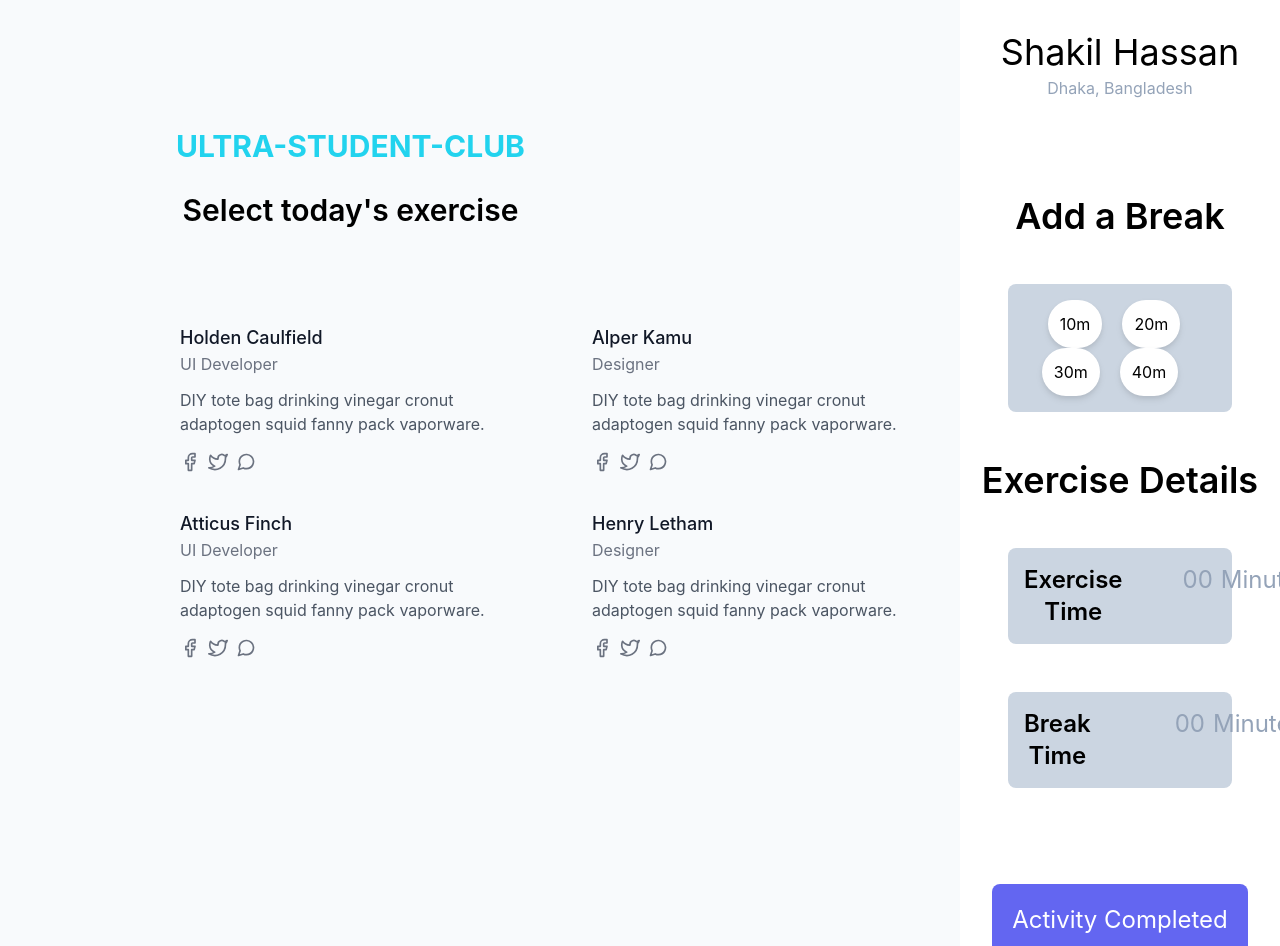
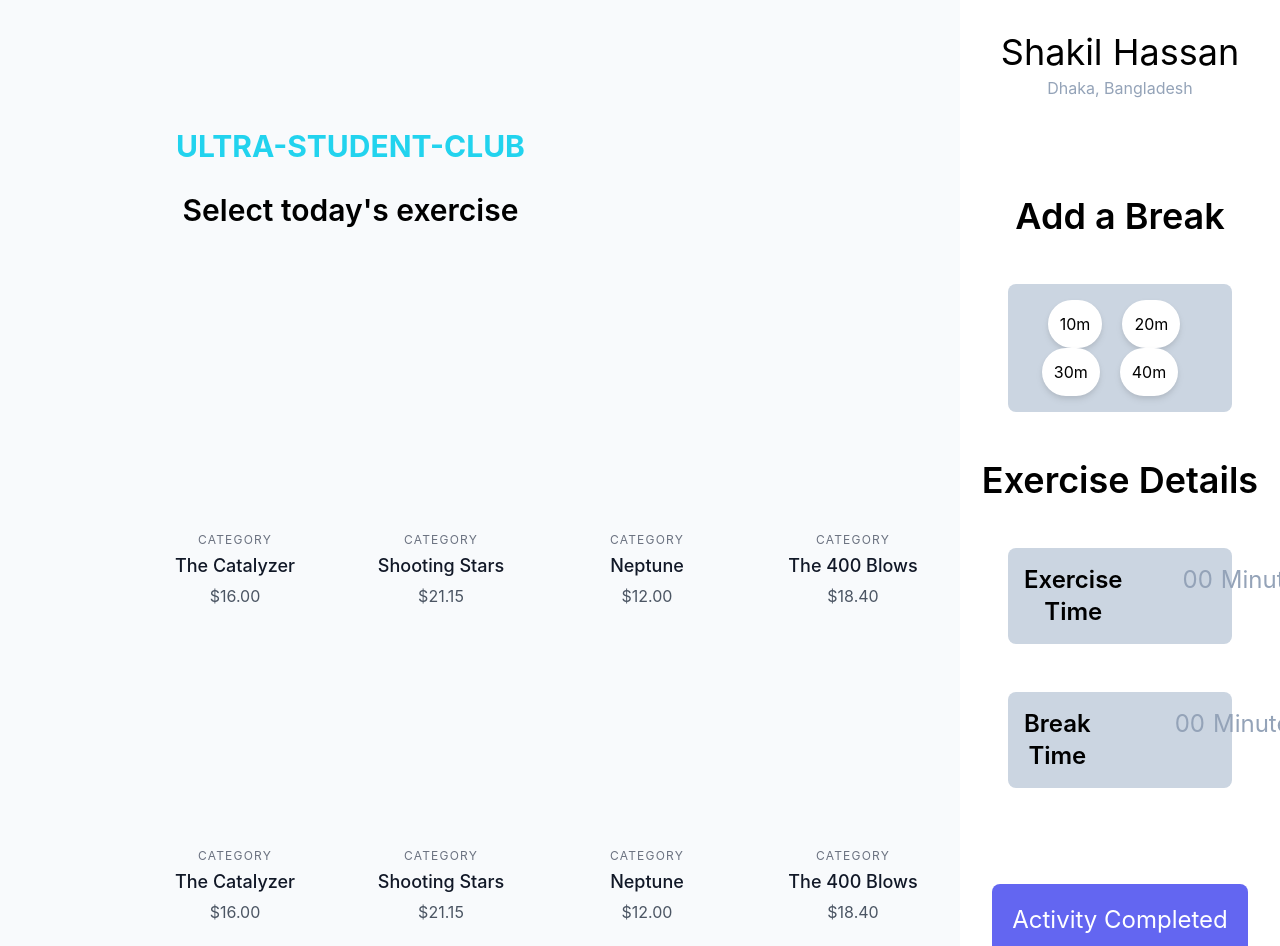
Before and after one commit to sinha45/exercise-app-web, a React (Create React App) app: page / in a window 1280 px wide. Shown: the top 946 px of the page. Built offline with nearby package versions, Linux system fonts and the light colour scheme.

Commit message:
card added

```diff
--- a/src/components/Card/Card.js
+++ b/src/components/Card/Card.js
@@ -3,116 +3,87 @@ import React from 'react';
 const Card = () => {
     return (
         <div className='inline-block'>
-            <section class="text-gray-600 body-font ml-0">
+            <section class="text-gray-600 body-font">
                 <div class="container px-5 py-24 mx-auto">
-
                     <div class="flex flex-wrap -m-4">
-                        <div class="p-4 lg:w-1/2">
-                            <div class="h-full flex sm:flex-row flex-col items-center sm:justify-start justify-center text-center sm:text-left">
-                                {/* <img alt="team" class="flex-shrink-0 rounded-lg w-48 h-48 object-cover object-center sm:mb-0 mb-4" src="https://dummyimage.com/200x200"> */}
-                                <div class="flex-grow sm:pl-8">
-                                    <h2 class="title-font font-medium text-lg text-gray-900">Holden Caulfield</h2>
-                                    <h3 class="text-gray-500 mb-3">UI Developer</h3>
-                                    <p class="mb-4">DIY tote bag drinking vinegar cronut adaptogen squid fanny pack vaporware.</p>
-                                    <span class="inline-flex">
-                                        <a class="text-gray-500">
-                                            <svg fill="none" stroke="currentColor" stroke-linecap="round" stroke-linejoin="round" stroke-width="2" class="w-5 h-5" viewBox="0 0 24 24">
-                                                <path d="M18 2h-3a5 5 0 00-5 5v3H7v4h3v8h4v-8h3l1-4h-4V7a1 1 0 011-1h3z"></path>
-                                            </svg>
+                        <div class="lg:w-1/4 md:w-1/2 p-4 w-full">
+                            <a class="block relative h-48 rounded overflow-hidden">
+                                {/* <img alt="ecommerce" class="object-cover object-center w-full h-full block" src="https://dummyimage.com/420x260"> */}
                             </a>
-                                        <a class="ml-2 text-gray-500">
-                                            <svg fill="none" stroke="currentColor" stroke-linecap="round" stroke-linejoin="round" stroke-width="2" class="w-5 h-5" viewBox="0 0 24 24">
-                                                <path d="M23 3a10.9 10.9 0 01-3.14 1.53 4.48 4.48 0 00-7.86 3v1A10.66 10.66 0 013 4s-4 9 5 13a11.64 11.64 0 01-7 2c9 5 20 0 20-11.5a4.5 4.5 0 00-.08-.83A7.72 7.72 0 0023 3z"></path>
-                                            </svg>
-                                        </a>
-                                        <a class="ml-2 text-gray-500">
-                                            <svg fill="none" stroke="currentColor" stroke-linecap="round" stroke-linejoin="round" stroke-width="2" class="w-5 h-5" viewBox="0 0 24 24">
-                                                <path d="M21 11.5a8.38 8.38 0 01-.9 3.8 8.5 8.5 0 01-7.6 4.7 8.38 8.38 0 01-3.8-.9L3 21l1.9-5.7a8.38 8.38 0 01-.9-3.8 8.5 8.5 0 014.7-7.6 8.38 8.38 0 013.8-.9h.5a8.48 8.48 0 018 8v.5z"></path>
-                                            </svg>
-                                        </a>
-                                    </span>
+                            <div class="mt-4">
+                                <h3 class="text-gray-500 text-xs tracking-widest title-font mb-1">CATEGORY</h3>
+                                <h2 class="text-gray-900 title-font text-lg font-medium">The Catalyzer</h2>
+                                <p class="mt-1">$16.00</p>
                             </div>
                         </div>
-                        </div>
-                        <div class="p-4 lg:w-1/2">
-                            <div class="h-full flex sm:flex-row flex-col items-center sm:justify-start justify-center text-center sm:text-left">
-                                {/* <img alt="team" class="flex-shrink-0 rounded-lg w-48 h-48 object-cover object-center sm:mb-0 mb-4" src="https://dummyimage.com/201x201"> */}
-                                <div class="flex-grow sm:pl-8">
-                                    <h2 class="title-font font-medium text-lg text-gray-900">Alper Kamu</h2>
-                                    <h3 class="text-gray-500 mb-3">Designer</h3>
-                                    <p class="mb-4">DIY tote bag drinking vinegar cronut adaptogen squid fanny pack vaporware.</p>
-                                    <span class="inline-flex">
-                                        <a class="text-gray-500">
-                                            <svg fill="none" stroke="currentColor" stroke-linecap="round" stroke-linejoin="round" stroke-width="2" class="w-5 h-5" viewBox="0 0 24 24">
-                                                <path d="M18 2h-3a5 5 0 00-5 5v3H7v4h3v8h4v-8h3l1-4h-4V7a1 1 0 011-1h3z"></path>
-                                            </svg>
+                        <div class="lg:w-1/4 md:w-1/2 p-4 w-full">
+                            <a class="block relative h-48 rounded overflow-hidden">
+                                {/* <img alt="ecommerce" class="object-cover object-center w-full h-full block" src="https://dummyimage.com/421x261"> */}
                             </a>
-                                        <a class="ml-2 text-gray-500">
-                                            <svg fill="none" stroke="currentColor" stroke-linecap="round" stroke-linejoin="round" stroke-width="2" class="w-5 h-5" viewBox="0 0 24 24">
-                                                <path d="M23 3a10.9 10.9 0 01-3.14 1.53 4.48 4.48 0 00-7.86 3v1A10.66 10.66 0 013 4s-4 9 5 13a11.64 11.64 0 01-7 2c9 5 20 0 20-11.5a4.5 4.5 0 00-.08-.83A7.72 7.72 0 0023 3z"></path>
-                                            </svg>
-                                        </a>
-                                        <a class="ml-2 text-gray-500">
-                                            <svg fill="none" stroke="currentColor" stroke-linecap="round" stroke-linejoin="round" stroke-width="2" class="w-5 h-5" viewBox="0 0 24 24">
-                                                <path d="M21 11.5a8.38 8.38 0 01-.9 3.8 8.5 8.5 0 01-7.6 4.7 8.38 8.38 0 01-3.8-.9L3 21l1.9-5.7a8.38 8.38 0 01-.9-3.8 8.5 8.5 0 014.7-7.6 8.38 8.38 0 013.8-.9h.5a8.48 8.48 0 018 8v.5z"></path>
-                                            </svg>
-                                        </a>
-                                    </span>
+                            <div class="mt-4">
+                                <h3 class="text-gray-500 text-xs tracking-widest title-font mb-1">CATEGORY</h3>
+                                <h2 class="text-gray-900 title-font text-lg font-medium">Shooting Stars</h2>
+                                <p class="mt-1">$21.15</p>
                             </div>
                         </div>
-                        </div>
-                        <div class="p-4 lg:w-1/2">
-                            <div class="h-full flex sm:flex-row flex-col items-center sm:justify-start justify-center text-center sm:text-left">
-                                {/* <img alt="team" class="flex-shrink-0 rounded-lg w-48 h-48 object-cover object-center sm:mb-0 mb-4" src="https://dummyimage.com/204x204"> */}
-                                <div class="flex-grow sm:pl-8">
-                                    <h2 class="title-font font-medium text-lg text-gray-900">Atticus Finch</h2>
-                                    <h3 class="text-gray-500 mb-3">UI Developer</h3>
-                                    <p class="mb-4">DIY tote bag drinking vinegar cronut adaptogen squid fanny pack vaporware.</p>
-                                    <span class="inline-flex">
-                                        <a class="text-gray-500">
-                                            <svg fill="none" stroke="currentColor" stroke-linecap="round" stroke-linejoin="round" stroke-width="2" class="w-5 h-5" viewBox="0 0 24 24">
-                                                <path d="M18 2h-3a5 5 0 00-5 5v3H7v4h3v8h4v-8h3l1-4h-4V7a1 1 0 011-1h3z"></path>
-                                            </svg>
+                        <div class="lg:w-1/4 md:w-1/2 p-4 w-full">
+                            <a class="block relative h-48 rounded overflow-hidden">
+                                {/* <img alt="ecommerce" class="object-cover object-center w-full h-full block" src="https://dummyimage.com/422x262"> */}
                             </a>
-                                        <a class="ml-2 text-gray-500">
-                                            <svg fill="none" stroke="currentColor" stroke-linecap="round" stroke-linejoin="round" stroke-width="2" class="w-5 h-5" viewBox="0 0 24 24">
-                                                <path d="M23 3a10.9 10.9 0 01-3.14 1.53 4.48 4.48 0 00-7.86 3v1A10.66 10.66 0 013 4s-4 9 5 13a11.64 11.64 0 01-7 2c9 5 20 0 20-11.5a4.5 4.5 0 00-.08-.83A7.72 7.72 0 0023 3z"></path>
-                                            </svg>
-                                        </a>
-                                        <a class="ml-2 text-gray-500">
-                                            <svg fill="none" stroke="currentColor" stroke-linecap="round" stroke-linejoin="round" stroke-width="2" class="w-5 h-5" viewBox="0 0 24 24">
-                                                <path d="M21 11.5a8.38 8.38 0 01-.9 3.8 8.5 8.5 0 01-7.6 4.7 8.38 8.38 0 01-3.8-.9L3 21l1.9-5.7a8.38 8.38 0 01-.9-3.8 8.5 8.5 0 014.7-7.6 8.38 8.38 0 013.8-.9h.5a8.48 8.48 0 018 8v.5z"></path>
-                                            </svg>
-                                        </a>
-                                    </span>
+                            <div class="mt-4">
+                                <h3 class="text-gray-500 text-xs tracking-widest title-font mb-1">CATEGORY</h3>
+                                <h2 class="text-gray-900 title-font text-lg font-medium">Neptune</h2>
+                                <p class="mt-1">$12.00</p>
                             </div>
                         </div>
+                        <div class="lg:w-1/4 md:w-1/2 p-4 w-full">
+                            <a class="block relative h-48 rounded overflow-hidden">
+                                {/* <img alt="ecommerce" class="object-cover object-center w-full h-full block" src="https://dummyimage.com/423x263"> */}
+                            </a>
+                            <div class="mt-4">
+                                <h3 class="text-gray-500 text-xs tracking-widest title-font mb-1">CATEGORY</h3>
+                                <h2 class="text-gray-900 title-font text-lg font-medium">The 400 Blows</h2>
+                                <p class="mt-1">$18.40</p>
                             </div>
-                        <div class="p-4 lg:w-1/2">
-                            <div class="h-full flex sm:flex-row flex-col items-center sm:justify-start justify-center text-center sm:text-left">
-                                {/* <img alt="team" class="flex-shrink-0 rounded-lg w-48 h-48 object-cover object-center sm:mb-0 mb-4" src="https://dummyimage.com/206x206"> */}
-                                <div class="flex-grow sm:pl-8">
-                                    <h2 class="title-font font-medium text-lg text-gray-900">Henry Letham</h2>
-                                    <h3 class="text-gray-500 mb-3">Designer</h3>
-                                    <p class="mb-4">DIY tote bag drinking vinegar cronut adaptogen squid fanny pack vaporware.</p>
-                                    <span class="inline-flex">
-                                        <a class="text-gray-500">
-                                            <svg fill="none" stroke="currentColor" stroke-linecap="round" stroke-linejoin="round" stroke-width="2" class="w-5 h-5" viewBox="0 0 24 24">
-                                                <path d="M18 2h-3a5 5 0 00-5 5v3H7v4h3v8h4v-8h3l1-4h-4V7a1 1 0 011-1h3z"></path>
-                                            </svg>
+                        </div>
+                        <div class="lg:w-1/4 md:w-1/2 p-4 w-full">
+                            <a class="block relative h-48 rounded overflow-hidden">
+                                {/* <img alt="ecommerce" class="object-cover object-center w-full h-full block" src="https://dummyimage.com/424x264"> */}
                             </a>
-                                        <a class="ml-2 text-gray-500">
-                                            <svg fill="none" stroke="currentColor" stroke-linecap="round" stroke-linejoin="round" stroke-width="2" class="w-5 h-5" viewBox="0 0 24 24">
-                                                <path d="M23 3a10.9 10.9 0 01-3.14 1.53 4.48 4.48 0 00-7.86 3v1A10.66 10.66 0 013 4s-4 9 5 13a11.64 11.64 0 01-7 2c9 5 20 0 20-11.5a4.5 4.5 0 00-.08-.83A7.72 7.72 0 0023 3z"></path>
-                                            </svg>
+                            <div class="mt-4">
+                                <h3 class="text-gray-500 text-xs tracking-widest title-font mb-1">CATEGORY</h3>
+                                <h2 class="text-gray-900 title-font text-lg font-medium">The Catalyzer</h2>
+                                <p class="mt-1">$16.00</p>
+                            </div>
+                        </div>
+                        <div class="lg:w-1/4 md:w-1/2 p-4 w-full">
+                            <a class="block relative h-48 rounded overflow-hidden">
+                                {/* <img alt="ecommerce" class="object-cover object-center w-full h-full block" src="https://dummyimage.com/"> */}
                             </a>
-                                        <a class="ml-2 text-gray-500">
-                                            <svg fill="none" stroke="currentColor" stroke-linecap="round" stroke-linejoin="round" stroke-width="2" class="w-5 h-5" viewBox="0 0 24 24">
-                                                <path d="M21 11.5a8.38 8.38 0 01-.9 3.8 8.5 8.5 0 01-7.6 4.7 8.38 8.38 0 01-3.8-.9L3 21l1.9-5.7a8.38 8.38 0 01-.9-3.8 8.5 8.5 0 014.7-7.6 8.38 8.38 0 013.8-.9h.5a8.48 8.48 0 018 8v.5z"></path>
-                                            </svg>
+                            <div class="mt-4">
+                                <h3 class="text-gray-500 text-xs tracking-widest title-font mb-1">CATEGORY</h3>
+                                <h2 class="text-gray-900 title-font text-lg font-medium">Shooting Stars</h2>
+                                <p class="mt-1">$21.15</p>
+                            </div>
+                        </div>
+                        <div class="lg:w-1/4 md:w-1/2 p-4 w-full">
+                            <a class="block relative h-48 rounded overflow-hidden">
+                                {/* <img src="https://images.theconversation.com/files/191827/original/file-20171025-25516-g7rtyl.jpg?ixlib=rb-1.1.0&rect=0%2C70%2C7875%2C5667&q=45&auto=format&w=926&fit=clip/425x265" class="object-cover object-center w-full h-full block"> */}
                             </a>
-                                    </span>
+                            <div class="mt-4">
+                                <h3 class="text-gray-500 text-xs tracking-widest title-font mb-1">CATEGORY</h3>
+                                <h2 class="text-gray-900 title-font text-lg font-medium">Neptune</h2>
+                                <p class="mt-1">$12.00</p>
                             </div>
+                        </div>
+                        <div class="lg:w-1/4 md:w-1/2 p-4 w-full">
+                            <a class="block relative h-48 rounded overflow-hidden">
+                                {/* <img alt="ecommerce" class="object-cover object-center w-full h-full block" src="https://dummyimage.com/428x268"> */}
+                            </a>
+                            <div class="mt-4">
+                                <h3 class="text-gray-500 text-xs tracking-widest title-font mb-1">CATEGORY</h3>
+                                <h2 class="text-gray-900 title-font text-lg font-medium">The 400 Blows</h2>
+                                <p class="mt-1">$18.40</p>
                             </div>
                         </div>
                     </div>
```
Lines whose indentation alone changed are shown as unchanged.
